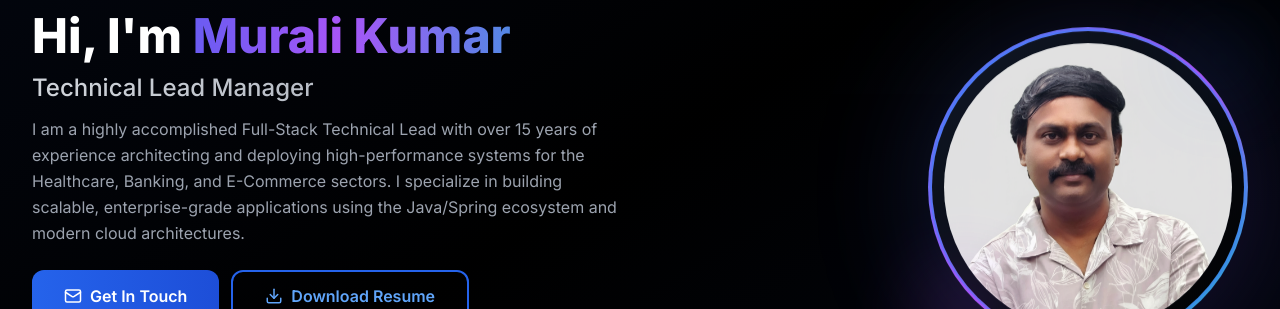
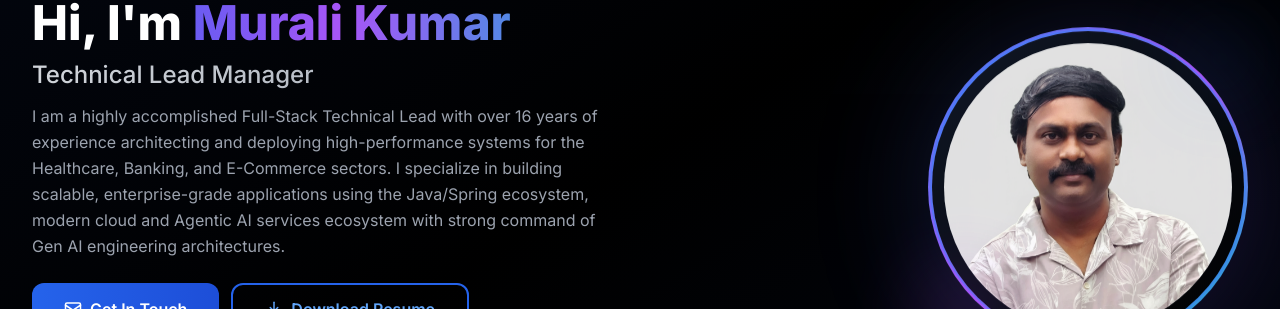
Before and after one commit to muralikumarch/java-portfolio, a React (Vite) app: page / in a window 1280 px wide. Shown: the part 241-550 px from the top of the page. Built offline with nearby package versions, Linux system fonts and the light colour scheme.

Commit message:
Revise experience duration and expertise description
Updated the text to reflect 16 years of experience and added mention of Agentic AI services and Gen AI engineering architectures.

```diff
--- a/src/components/Hero.jsx
+++ b/src/components/Hero.jsx
@@ -28,7 +28,7 @@ const Hero = () => {
               {/*
               <div className="inline-flex items-center gap-2 bg-green-100 text-green-700 px-3 py-1 rounded-full text-sm font-medium">
                 <span className="w-2 h-2 bg-green-500 rounded-full"></span>
-                Open to Remote Opportunities
+                Open to Opportunities
               </div>
               */}
               <motion.h1
@@ -55,7 +55,7 @@ const Hero = () => {
                 transition={{ duration: 0.8, delay: 0.6 }}
                 className="text-base text-gray-400 max-w-2xl leading-relaxed"
               >
-              I am a highly accomplished Full-Stack Technical Lead with over 15 years of experience architecting and deploying high-performance systems for the Healthcare, Banking, and E-Commerce sectors. I specialize in building scalable, enterprise-grade applications using the Java/Spring ecosystem and modern cloud architectures.
+              I am a highly accomplished Full-Stack Technical Lead with over 16 years of experience architecting and deploying high-performance systems for the Healthcare, Banking, and E-Commerce sectors. I specialize in building scalable, enterprise-grade applications using the Java/Spring ecosystem, modern cloud and Agentic AI services ecosystem with strong command of Gen AI engineering architectures.
 </motion.p>
             </div>
 
```
